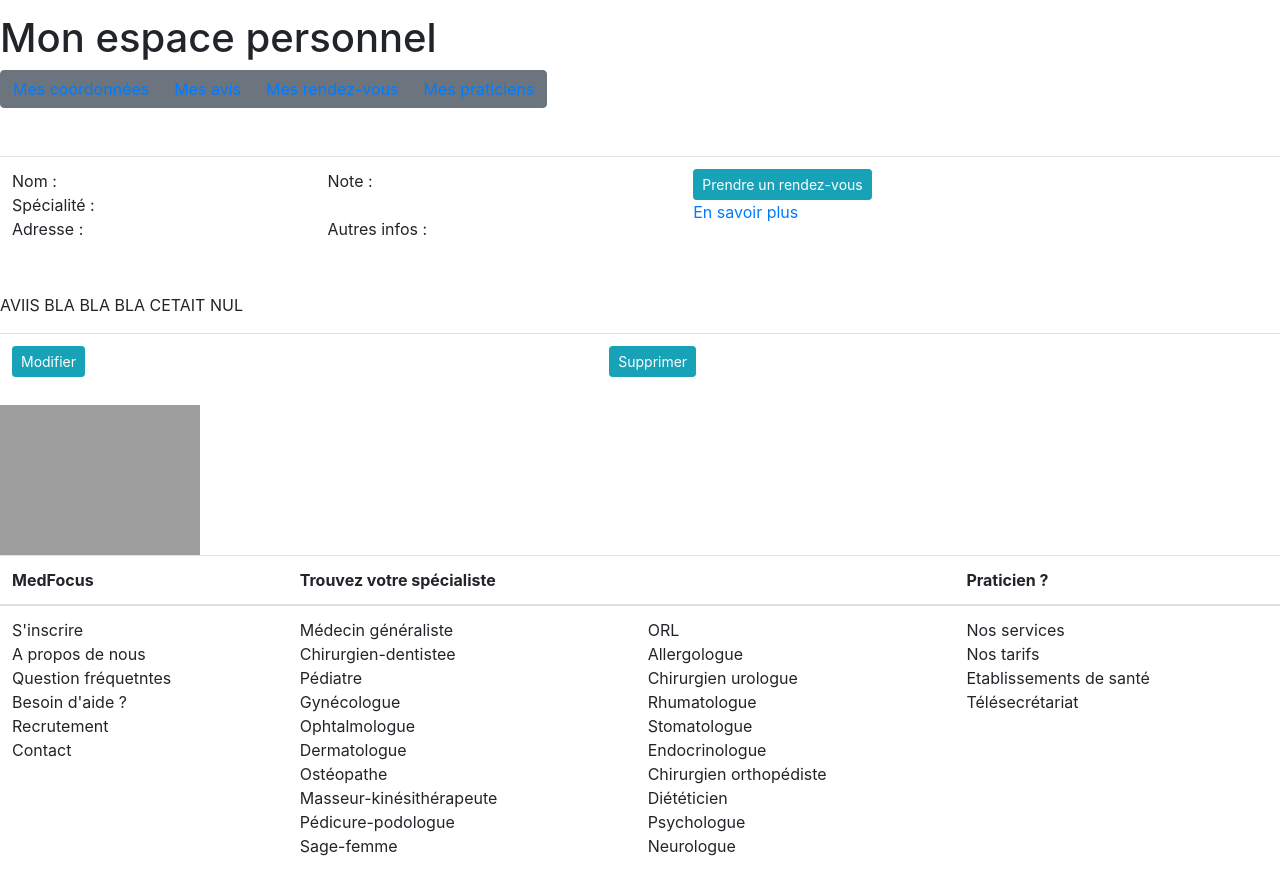
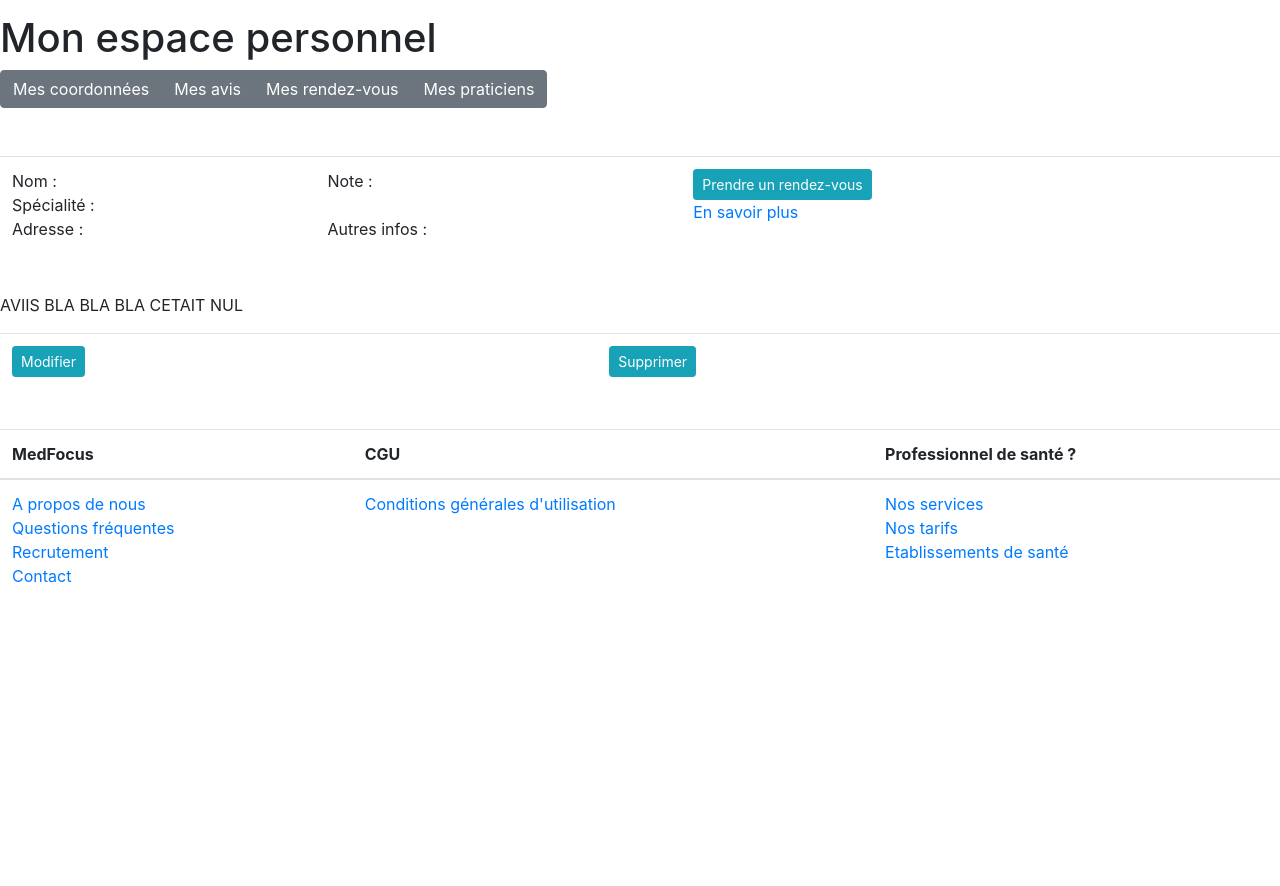
Before and after one commit to NicolasWeinachter/MedFocus, a PHP site: the page made by application/views/user/avis.php in a window 1280 px wide. Shown: the part 228-1114 px from the top of the page. After the commit the page ends 811 px from the top, so only its background shows below. Run offline with PHP 8.4, Linux system fonts and the light colour scheme; the template is opened without the code that fills it, so the values that code supplies are empty; grey boxes are pictures that could not be loaded.

Commit message:
modif head+footer avis utilisateurs

```diff
--- a/application/views/user/avis.php
+++ b/application/views/user/avis.php
@@ -3,9 +3,11 @@
 <head>
     <meta charset="utf-8" />
     <meta http-equiv="X-UA-Compatible" content="IE=edge">
+    <meta name="viewport" content="width=device-width, initial-scale=1">
     <link rel="stylesheet" href="https://maxcdn.bootstrapcdn.com/bootstrap/4.0.0/css/bootstrap.min.css" integrity="sha384-Gn5384xqQ1aoWXA+058RXPxPg6fy4IWvTNh0E263XmFcJlSAwiGgFAW/dAiS6JXm" crossorigin="anonymous">
-    <meta name="viewport" content="width=device-width, initial-scale=1">
-    <link rel="stylesheet" type="text/css" media="screen" href="stylesheet.css" />
+    <link rel="stylesheet" href="<?php echo base_url("assets/css/medfocus.css"); ?>" >
+    <script type="text/javascript" src="<?php echo base_url("assets/js/jquery-3.3.1.min.js"); ?>"></script>
+    <script type="text/javascript" src="<?php echo base_url("assets/js/bootstrap.js"); ?>"></script>
     <title>MedFocus</title>
 </head>
 
@@ -30,10 +32,10 @@
 
         <div class="navbar_user">
             <div class="btn-group" role="group" aria-label="Basic example">
-            <button type="button" class="btn btn-secondary"><a class="lien-normal text-blanc" href="profil_user.php"> Mes coordonnées</a></button>
-            <button type="button" class="btn btn-secondary"><a class="lien-normal text-blanc" href="avis_user.php">Mes avis</a></button>
-            <button type="button" class="btn btn-secondary"><a class="lien-normal text-blanc" href="rdv_user.php">Mes rendez-vous</a></button>
-            <button type="button" class="btn btn-secondary"><a class="lien-normal text-blanc" href="liste_medecin.php">Mes praticiens</a></button>
+                <button type="button" class="btn btn-secondary"><a href="<?php echo site_url("user/profile"); ?>"><FONT COLOR =#FFFFFF> Mes coordonnées</FONT></a></button>
+                <button type="button" class="btn btn-secondary"><a href="<?php echo site_url("user/avis"); ?>"><FONT COLOR =#FFFFFF> Mes avis</FONT></a></button>
+                <button type="button" class="btn btn-secondary"><a href="<?php echo site_url("user/rdv"); ?>"><FONT COLOR =#FFFFFF> Mes rendez-vous</FONT></a></button>
+                <button type="button" class="btn btn-secondary"><a href="<?php echo site_url("user/liste_medecin"); ?>"><FONT COLOR =#FFFFFF>Mes praticiens</FONT></a></button>
             </div>
         </div>
 
@@ -45,11 +47,13 @@
                 <div class="note_medecin">
                 <table class="table">
                     <tr>
-            <td>Nom : <br>
+                        <td>
+                            Nom : <br>
                             Spécialité : <br>
                             Adresse : <br>
                         </td>
-            <td>Note : <br>
+                        <td>
+                            Note : <br>
                             <br>
                             Autres infos :<br>
                         </td>
@@ -60,7 +64,6 @@
                         </td>
                     </tr>
                 </table>
-
             </div>
             <br>
             <div class="avis_medecin">
@@ -77,60 +80,35 @@
 
 
     </div>
-</div>
+
 
 <footer>
         <div id="containerFin">
-        <img class="logo-fin" src="Logo-03.png" width=200px>
+        <img class="logo-fin" src="<?php echo base_url('/assets/images/website/Logo-03.png'); ?>" width=200px>
         <table class="table">
             <thead>
                 <tr>
-
+                    <!--coucou -->
                     <th scope="col">MedFocus</th>
-                    <th scope="col">Trouvez votre spécialiste</th>
-                    <th scope="col"> </th>
-                    <th scope="col">Praticien ?</th>
+                    <th scope="col">CGU</th>
+                    <th scope="col">Professionnel de santé ?</th>
                 </tr>
             </thead>
             <tbody>
                 <tr>
                     <td>
-                        S'inscrire<br>
-                        A propos de nous<br>
-                        Question fréquetntes<br>
-                        Besoin d'aide ?<br>
-                        Recrutement<br>
-                        Contact
+                        <a class =" lien-normal text-blanc" href = "<?php echo site_url("home/about"); ?>">A propos de nous<br></a>
+                        <a class =" lien-normal text-blanc" href ="<?php echo site_url("home/faq"); ?>">Questions fréquentes<br></a>
+                        <a class =" lien-normal text-blanc" href="<?php echo site_url("home/recrutement"); ?>">Recrutement<br></a>
+                        <a class =" lien-normal text-blanc" href="<?php echo site_url("home/contact"); ?>">Contact</a>
                     </td>
                     <td>
-                        Médecin généraliste<br>
-                        Chirurgien-dentistee<br>
-                        Pédiatre<br>
-                        Gynécologue<br>
-                        Ophtalmologue<br>
-                        Dermatologue<br>
-                        Ostéopathe<br>
-                        Masseur-kinésithérapeute<br>
-                        Pédicure-podologue<br>
-                        Sage-femme<br>
+                        <a class =" lien-normal text-blanc" href = "<?php echo site_url("home/cgu"); ?>">Conditions générales d'utilisation<br></a>
                     </td>
                     <td>
-                        ORL<br>
-                        Allergologue<br>
-                        Chirurgien urologue<br>
-                        Rhumatologue<br>
-                        Stomatologue<br>
-                        Endocrinologue<br>
-                        Chirurgien orthopédiste<br>
-                        Diététicien<br>
-                        Psychologue<br>
-                        Neurologue<br>
-                    </td>
-                    <td>
-                        Nos services<br>
-                        Nos tarifs<br>
-                        Etablissements de santé<br>
-                        Télésecrétariat
+                        <a class =" lien-normal text-blanc text-blanc" href ="<?php echo site_url("home/services"); ?>">Nos services<br></a>
+                        <a class =" lien-normal text-blanc" href ="<?php echo site_url("home/tarifs"); ?>">Nos tarifs<br></a>
+                        <a class =" lien-normal text-blanc" href ="<?php echo site_url("home/eds"); ?>">Etablissements de santé<br></a>
                     </td>
                 </tr>
             </tbody>
```
Lines whose indentation alone changed are shown as unchanged.
